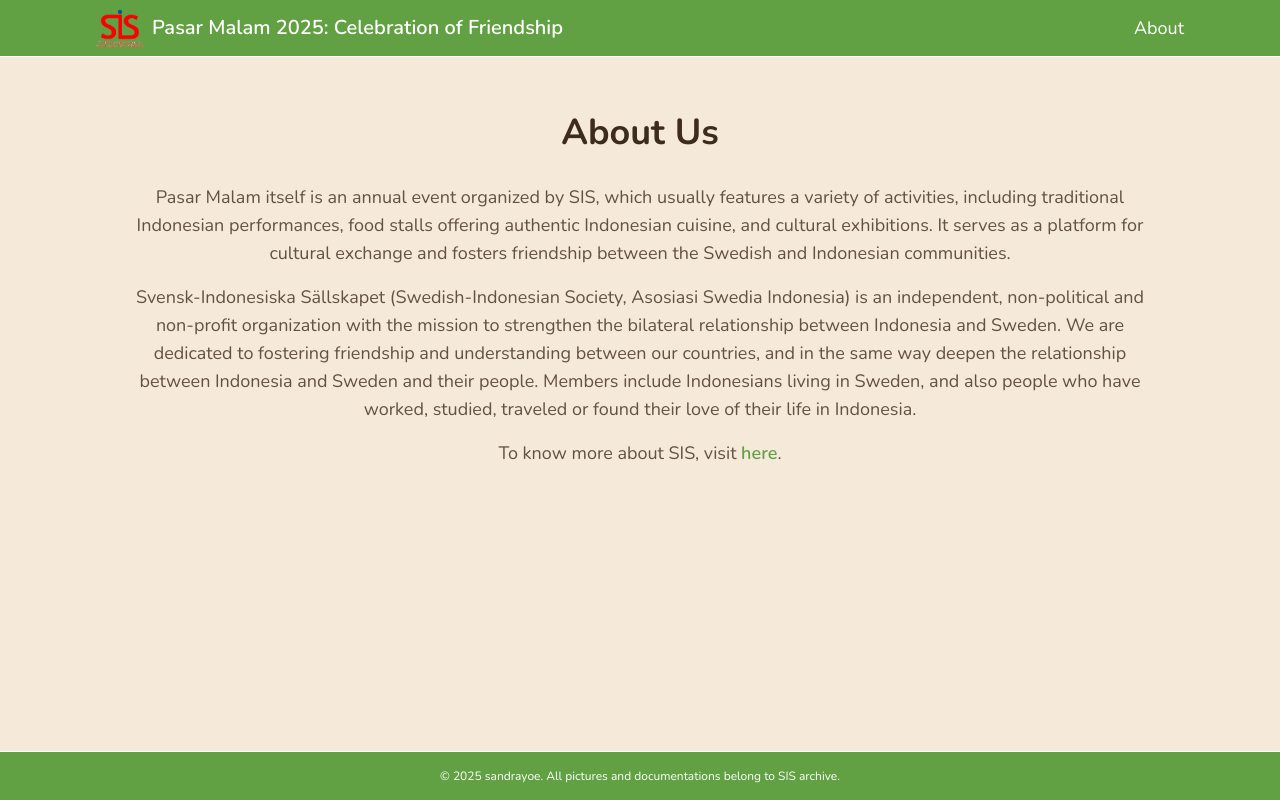
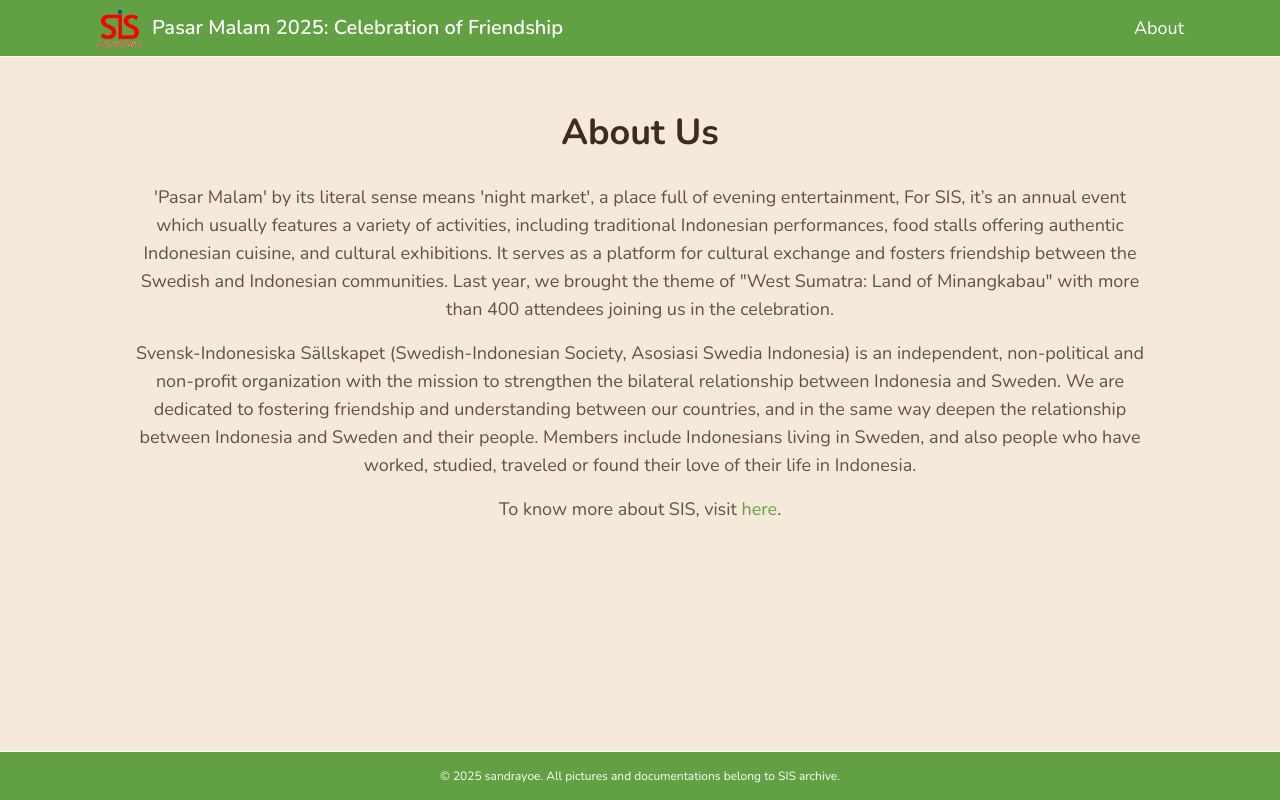
Before and after one commit to sandrayoe/Ticketing_SIS_2025, a Next.js app in the folder ticketing-2025/: page /about in a window 1280 px wide. Built offline with nearby package versions, Linux system fonts and the light colour scheme; a web font is replaced by a local one.

Commit message:
fix about text

```diff
--- a/ticketing-2025/app/about/page.tsx
+++ b/ticketing-2025/app/about/page.tsx
@@ -40,11 +40,15 @@
           <h1 className="text-3xl font-bold sm:text-4xl text-center">About Us</h1>
 
           <p className="mt-6 text-earthy-dark/80 text-base sm:text-lg">
-            Pasar Malam itself is an annual event organized by SIS, which usually
+            'Pasar Malam' by its literal sense
+             means 'night market', a place full of evening entertainment,
+            For SIS, it’s an annual event which usually
             features a variety of activities, including traditional Indonesian performances,
             food stalls offering authentic Indonesian cuisine, and cultural
             exhibitions. It serves as a platform for cultural exchange and fosters
             friendship between the Swedish and Indonesian communities.
+            Last year, we brought the theme of "West Sumatra: Land of Minangkabau" with more than
+            400 attendees joining us in the celebration.
           </p>
 
           <p className="mt-4 text-earthy-dark/80 text-base sm:text-lg">
@@ -59,7 +63,7 @@
             To know more about SIS, visit{" "}
             <a
               href="https://svensk-indonesiska.se/"
-              className="font-semibold text-earthy-green hover:underline"
+              className="text-earthy-green hover:underline"
               target="_blank"
             >
               here
```
